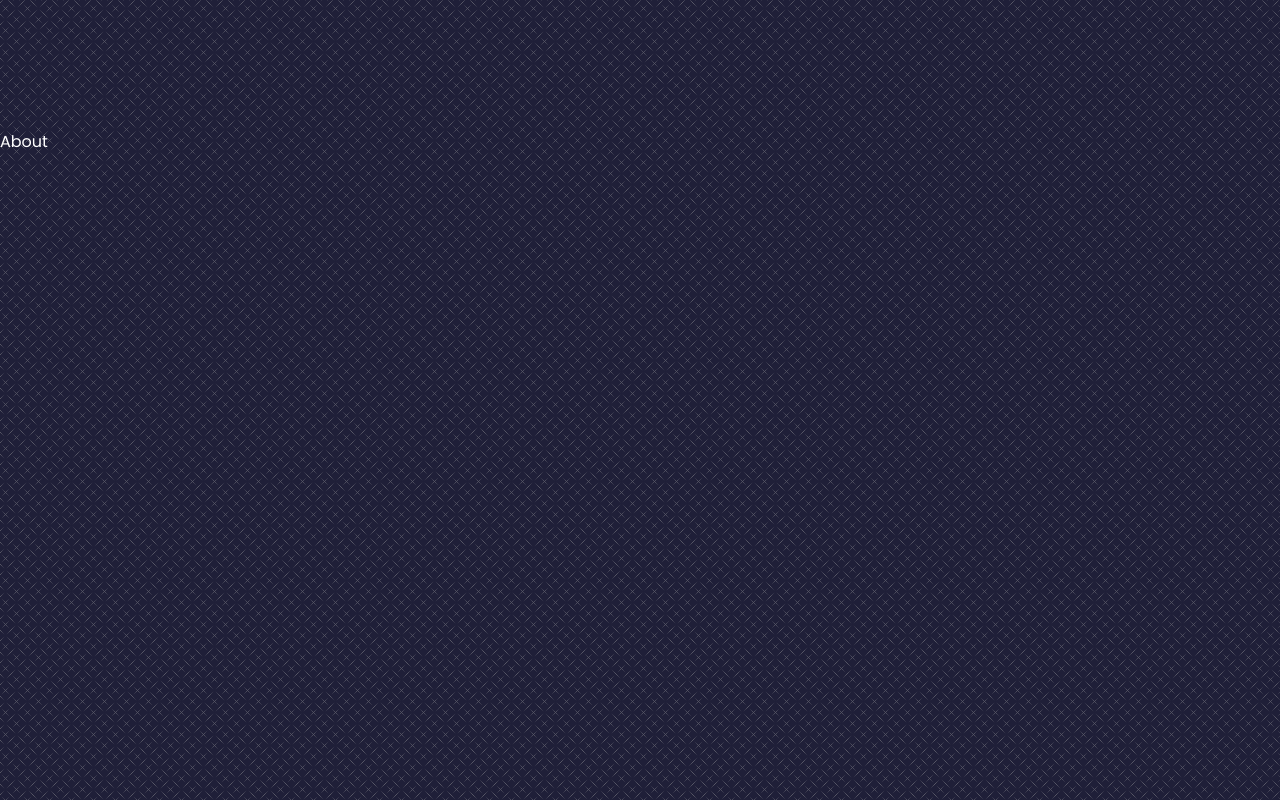
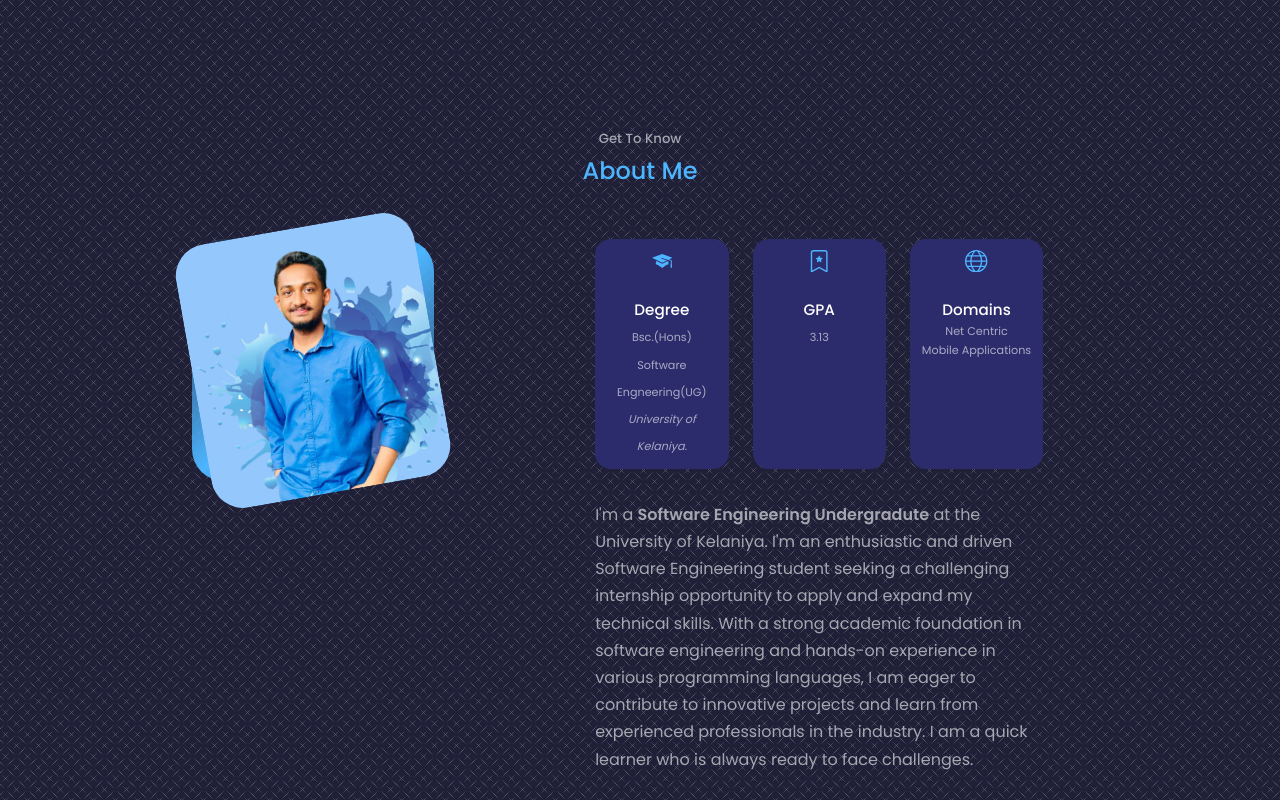
Before and after one commit to Thakshila-Bandara/my-portfolio, a React (Create React App) app: page / in a window 1280 px wide. Shown: the part 800-1600 px from the top of the page. Built offline with nearby package versions, Linux system fonts and the light colour scheme.

Commit message:
feat: create about section

```diff
--- a/src/components/about/About.jsx
+++ b/src/components/about/About.jsx
@@ -1,9 +1,66 @@
 import React from 'react'
 import './about.css'
+import myImage from '../../assets/my-image2.jpg'
+import {GiGraduateCap} from 'react-icons/gi'
+import {BsBookmarkStar} from 'react-icons/bs'
+import {TfiWorld} from 'react-icons/tfi'
 
 const About = () => {
   return (
-    <section id='about'>About</section>
+    <section id='about'>
+
+      <h5>Get To Know</h5>
+      <h2>About Me</h2>
+
+      <div className="container about__container">
+
+          <div className="about__me">
+            <div className="about__me-image">
+                <img src={myImage} alt="About Image" />
+            </div>
+          </div>
+
+          <div className="about__content">
+            <div className="about__cards">
+
+              <article className='about__card'>
+                  <GiGraduateCap className='about__icon'/>
+                  <h5>Degree</h5>
+                  <small>Bsc.(Hons) Software Engneering(UG) <br /><i>University of Kelaniya.</i></small>
+              </article>
+
+              <article className='about__card'>
+                  <BsBookmarkStar className='about__icon'/>
+                  <h5>GPA</h5>
+                  <small>3.13</small>
+              </article>
+
+              <article className='about__card'>
+                  <TfiWorld className='about__icon'/>
+                  <h5>Domains</h5>
+                  <small>
+                    <ul>
+                      <li>Net Centric</li>
+                      <li>Mobile Applications</li>
+                    </ul>
+                  </small>
+              </article>
+
+
+
+            </div>
+            <p>
+                    I'm a <b>Software Engineering Undergradute</b> at the University of Kelaniya.
+                    I'm an enthusiastic and driven Software Engineering student seeking a challenging internship opportunity to apply
+                    and expand my technical skills.
+                    With a strong academic foundation in software engineering and hands-on experience in various programming languages,
+                    I am eager to contribute to innovative projects and learn from experienced professionals in the industry. I am a quick learner who is always ready to face challenges.
+
+            </p>
+
+          </div>
+      </div>
+    </section>
   )
 }
 
--- a/src/components/about/about.css
+++ b/src/components/about/about.css
@@ -0,0 +1,77 @@
+.about__container{
+
+    display: grid;
+    grid-template-columns: 30% 50%;
+    gap: 15%;
+}
+
+.about__me{
+
+    width: 90%;
+    aspect-ratio: 1/1;
+    border-radius: 2rem;
+    background: linear-gradient(-45deg, transparent, var(--color-primary), transparent);
+    display: grid;
+    place-items: center;
+}
+
+.about__me-image{
+
+    border-radius: 2rem;
+    overflow: hidden;
+    transform: rotate(-10deg);
+    transition: var(--transition);
+}
+
+.about__me-image:hover{
+
+    transform: rotate(0);
+}
+
+.about__cards{
+
+    display: grid;
+    grid-template-columns: repeat(3, 1fr);
+    gap: 1.5rem;
+}
+
+.about__card{
+
+    background: var(--color-bg-variant);
+    border: 1px solid transparent;
+    border-radius: 1rem;
+    padding: .6rem;
+    text-align: center;
+    transition: var(--transition);
+}
+
+.about__card:hover{
+
+    background: transparent;
+    border-color: var(--color-primary);
+    cursor: default;
+}
+
+.about__icon{
+
+    color: var(--color-primary);
+    font-size: 1.4rem;
+    margin-bottom: 1rem;
+}
+
+.about__card h5{
+
+    font-size: 0.95rem;
+}
+
+.about__card small{
+
+    font-size: .7rem;
+    color: var(--color-light);
+}
+
+.about__content p{
+
+    margin: 2rem 0 2.6rem;
+    color: var(--color-light);
+}
```
Also changed, not shown: src/assets/my-image2.jpg (added).
